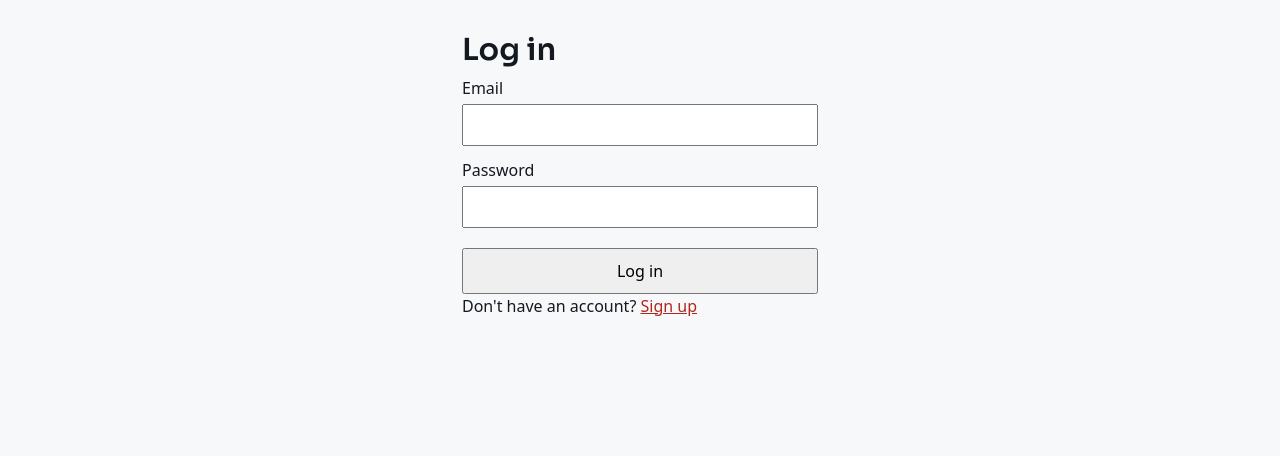
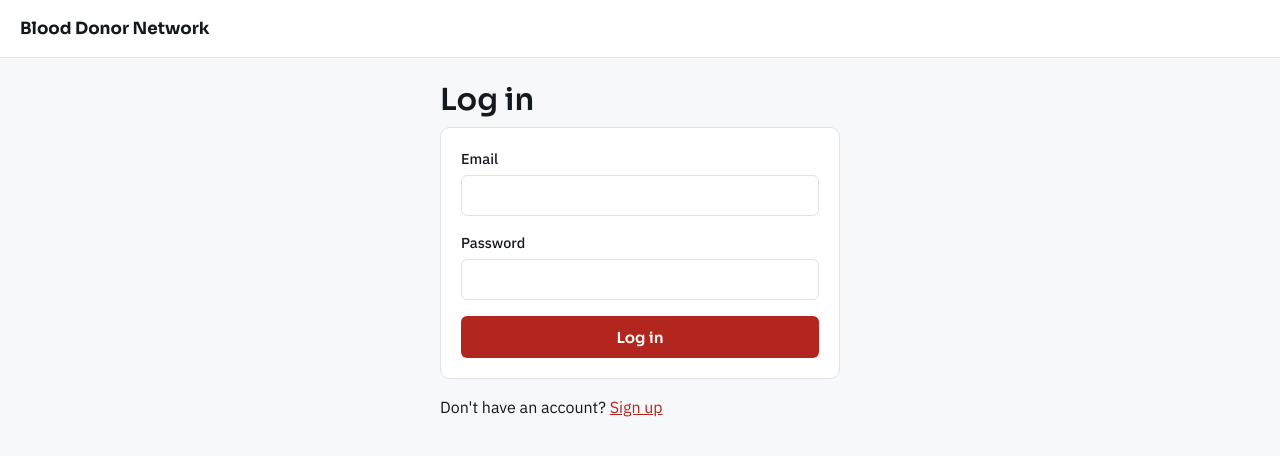
Before and after one commit to Anum-shahzad/Blood-Donor-Network, a React (Vite) app in the folder frontend/: page /login in a window 1280 px wide. Shown: the top 456 px of the page. Built offline with nearby package versions, Linux system fonts and the light colour scheme; no server answers.

Commit message:
style: redesign signup and login forms with the new design system

```diff
--- a/frontend/src/pages/Login.jsx
+++ b/frontend/src/pages/Login.jsx
@@ -2,6 +2,7 @@ import { useState } from 'react';
 import { useNavigate, Link } from 'react-router-dom';
 import { apiPost } from '../api/client.js';
 import { saveSession, dashboardPathFor } from '../auth/session.js';
+import TopBar from '../components/TopBar.jsx';
 
 export default function Login() {
   const navigate = useNavigate();
@@ -26,39 +27,30 @@ export default function Login() {
   }
 
   return (
-    <main style={styles.main}>
+    <>
+      <TopBar />
+      <main className="page" style={{ maxWidth: 440 }}>
         <h1>Log in</h1>
-      <form onSubmit={handleSubmit} style={styles.form}>
-        <label>
+
+        <form onSubmit={handleSubmit} className="form-card">
+          {error && <p className="error-banner">{error}</p>}
+          <label className="field">
             Email
-          <input type="email" value={email} onChange={(e) => setEmail(e.target.value)} required style={styles.input} />
+            <input type="email" value={email} onChange={(e) => setEmail(e.target.value)} required />
           </label>
-        <label>
+          <label className="field">
             Password
-          <input
-            type="password"
-            value={password}
-            onChange={(e) => setPassword(e.target.value)}
-            required
-            style={styles.input}
-          />
+            <input type="password" value={password} onChange={(e) => setPassword(e.target.value)} required />
           </label>
-        {error && <p style={styles.error}>{error}</p>}
-        <button type="submit" disabled={submitting} style={styles.button}>
+          <button type="submit" disabled={submitting} className="btn btn-primary btn-block">
             {submitting ? 'Logging in...' : 'Log in'}
           </button>
         </form>
-      <p>
+
+        <p style={{ marginTop: '1rem' }}>
           Don't have an account? <Link to="/signup">Sign up</Link>
         </p>
       </main>
+    </>
   );
 }
-
-const styles = {
-  main: { fontFamily: 'system-ui, sans-serif', padding: '2rem', maxWidth: 420, margin: '0 auto' },
-  form: { display: 'flex', flexDirection: 'column', gap: '0.75rem' },
-  input: { display: 'block', width: '100%', padding: '0.5rem', marginTop: '0.25rem' },
-  button: { padding: '0.6rem', marginTop: '0.5rem', cursor: 'pointer' },
-  error: { color: '#b00020' },
-};
--- a/frontend/src/pages/Signup.jsx
+++ b/frontend/src/pages/Signup.jsx
@@ -2,6 +2,7 @@ import { useState } from 'react';
 import { useNavigate, Link } from 'react-router-dom';
 import { apiPost } from '../api/client.js';
 import { saveSession, dashboardPathFor } from '../auth/session.js';
+import TopBar from '../components/TopBar.jsx';
 
 const BLOOD_GROUPS = ['O-', 'O+', 'A-', 'A+', 'B-', 'B+', 'AB-', 'AB+'];
 
@@ -41,39 +42,37 @@ export default function Signup() {
   }
 
   return (
-    <main style={styles.main}>
+    <>
+      <TopBar />
+      <main className="page" style={{ maxWidth: 440 }}>
         <h1>Create an account</h1>
-      <form onSubmit={handleSubmit} style={styles.form}>
-        <label>
+
+        <form onSubmit={handleSubmit} className="form-card">
+          {error && <p className="error-banner">{error}</p>}
+
+          <label className="field">
             Name
-          <input value={form.name} onChange={update('name')} required style={styles.input} />
+            <input value={form.name} onChange={update('name')} required />
           </label>
-        <label>
+          <label className="field">
             Email
-          <input type="email" value={form.email} onChange={update('email')} required style={styles.input} />
+            <input type="email" value={form.email} onChange={update('email')} required />
           </label>
-        <label>
+          <label className="field">
             Password
-          <input
-            type="password"
-            value={form.password}
-            onChange={update('password')}
-            required
-            minLength={8}
-            style={styles.input}
-          />
+            <input type="password" value={form.password} onChange={update('password')} required minLength={8} />
           </label>
-        <label>
+          <label className="field">
             I am a
-          <select value={form.role} onChange={update('role')} style={styles.input}>
+            <select value={form.role} onChange={update('role')}>
               <option value="donor">Donor</option>
               <option value="requester">Requester</option>
             </select>
           </label>
           {form.role === 'donor' && (
-          <label>
+            <label className="field">
               Blood group
-            <select value={form.blood_group} onChange={update('blood_group')} required style={styles.input}>
+              <select value={form.blood_group} onChange={update('blood_group')} required>
                 <option value="" disabled>
                   Select your blood group
                 </option>
@@ -85,32 +84,24 @@ export default function Signup() {
               </select>
             </label>
           )}
-        <label>
+          <label className="field">
             Phone
-          <input value={form.phone} onChange={update('phone')} style={styles.input} />
+            <input value={form.phone} onChange={update('phone')} />
           </label>
-        <label>
+          <label className="field">
             City
-          <input value={form.city} onChange={update('city')} style={styles.input} />
+            <input value={form.city} onChange={update('city')} />
           </label>
 
-        {error && <p style={styles.error}>{error}</p>}
-
-        <button type="submit" disabled={submitting} style={styles.button}>
+          <button type="submit" disabled={submitting} className="btn btn-primary btn-block">
             {submitting ? 'Creating account...' : 'Sign up'}
           </button>
         </form>
-      <p>
+
+        <p style={{ marginTop: '1rem' }}>
           Already have an account? <Link to="/login">Log in</Link>
         </p>
       </main>
+    </>
   );
 }
-
-const styles = {
-  main: { fontFamily: 'system-ui, sans-serif', padding: '2rem', maxWidth: 420, margin: '0 auto' },
-  form: { display: 'flex', flexDirection: 'column', gap: '0.75rem' },
-  input: { display: 'block', width: '100%', padding: '0.5rem', marginTop: '0.25rem' },
-  button: { padding: '0.6rem', marginTop: '0.5rem', cursor: 'pointer' },
-  error: { color: '#b00020' },
-};
```
Lines whose indentation alone changed are shown as unchanged.
